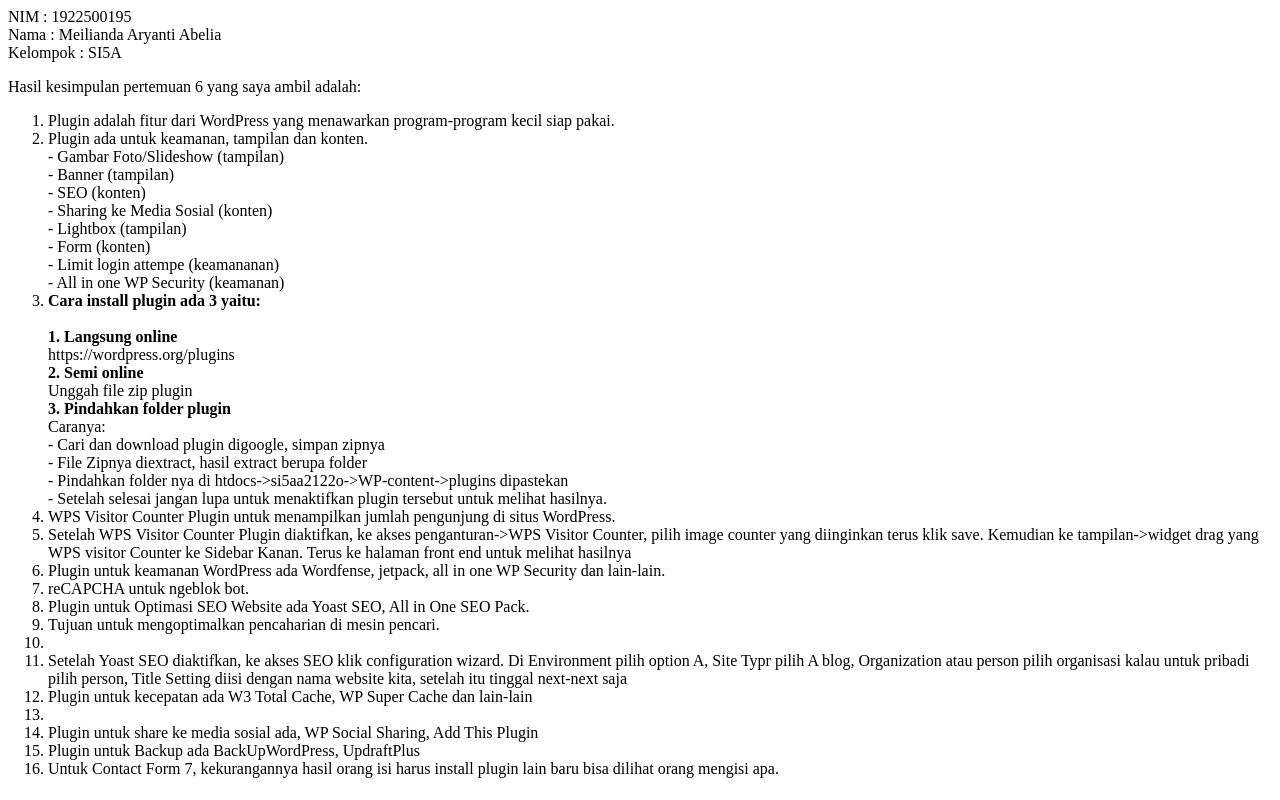
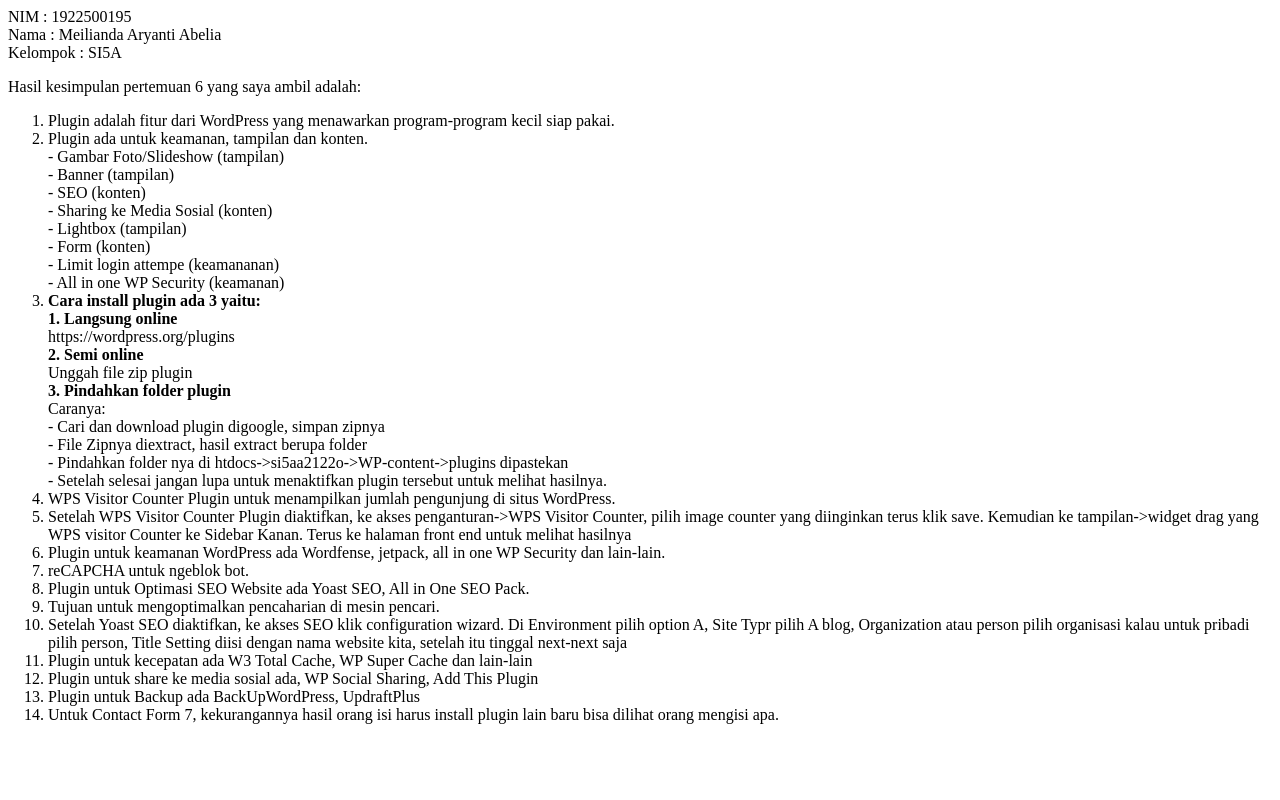
Before and after one commit to MeiliandaAryantiAbelia/si5a2122o, a plain HTML site: page 6/index.html in a window 1280 px wide. Drawn offline with Linux system fonts and the light colour scheme.

Commit message:
Update index.html

```diff
--- a/6/index.html
+++ b/6/index.html
@@ -15,7 +15,7 @@
   - Form (konten)<br>
   - Limit login attempe (keamananan)<br>
   - All in one WP Security (keamanan)<br>
-  <li><strong>Cara install plugin ada 3 yaitu:</strong></li><br>
+  <li><strong>Cara install plugin ada 3 yaitu:</strong></li>
   <strong> 1. Langsung online</strong><br>
   https://wordpress.org/plugins <br>
   <strong> 2. Semi online</strong><br>
@@ -31,9 +31,9 @@
   <li>Plugin untuk keamanan WordPress ada Wordfense, jetpack, all in one WP Security dan lain-lain.</li>
   <li>reCAPCHA untuk ngeblok bot.</li>
   <li>Plugin untuk Optimasi SEO Website ada Yoast SEO, All in One SEO Pack.</li>
-  <li>Tujuan untuk mengoptimalkan pencaharian di mesin pencari.<li>
+  <li>Tujuan untuk mengoptimalkan pencaharian di mesin pencari.</li>
   <li>Setelah Yoast SEO diaktifkan, ke akses SEO klik configuration wizard. Di Environment pilih option A, Site Typr pilih A blog, Organization atau person pilih organisasi kalau untuk pribadi pilih person, Title Setting diisi dengan nama website kita, setelah itu tinggal next-next saja</li>
-  <li>Plugin untuk kecepatan ada W3 Total Cache, WP Super Cache dan lain-lain<li>
+  <li>Plugin untuk kecepatan ada W3 Total Cache, WP Super Cache dan lain-lain</li>
   <li>Plugin untuk share ke media sosial ada, WP Social Sharing, Add This Plugin</li>
   <li>Plugin untuk Backup ada BackUpWordPress, UpdraftPlus</li>
   <li>Untuk Contact Form 7, kekurangannya hasil orang isi harus install plugin lain baru bisa dilihat orang mengisi apa.</li>
```
